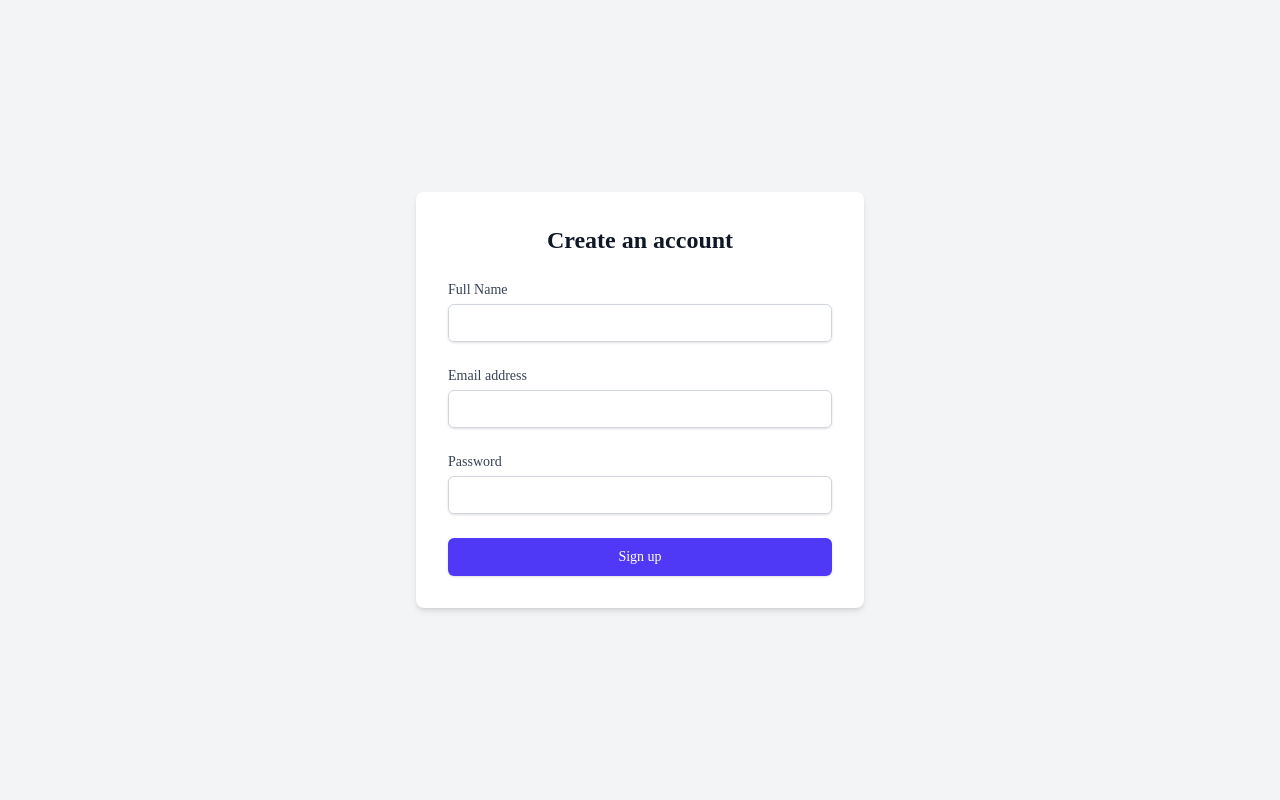
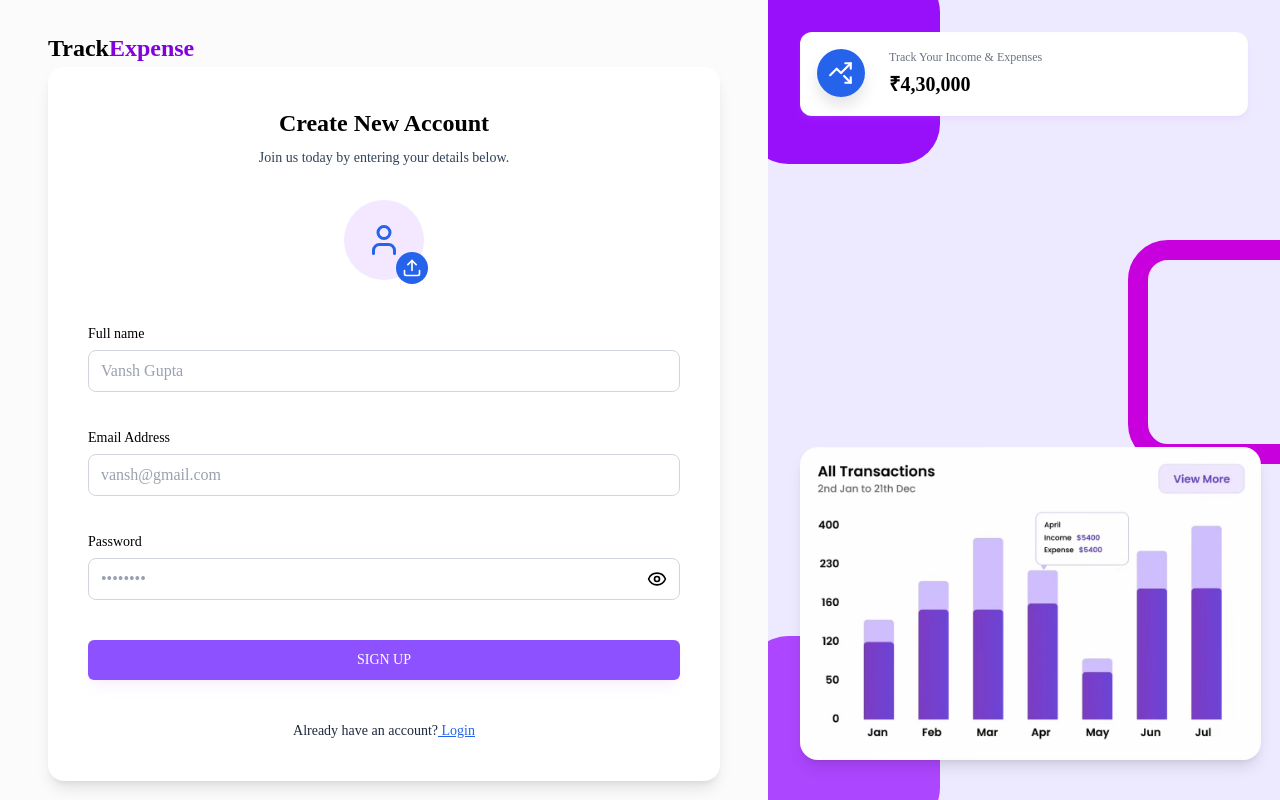
Before and after one commit to vanshxgupta/fin-tracker, a React (Vite) app in the folder frontend/expense-tracker/: page /signup in a window 1280 px wide. Built offline with nearby package versions, Linux system fonts and the light colour scheme; a web font is replaced by a local one.

Commit message:
signup page ui created ,and login and input updated

```diff
--- a/frontend/expense-tracker/src/components/Inputs/Input.jsx
+++ b/frontend/expense-tracker/src/components/Inputs/Input.jsx
@@ -1,7 +1,7 @@
-import React, { useState } from 'react';
+import React, { useEffect, useState } from 'react';
 import { LuEye, LuEyeClosed } from 'react-icons/lu';
 
-const Input = ({ value, onChange, label, placeholder, type }) => {
+const Input = ({ value, onChange, label, placeholder, type,name }) => {
   const [showPassword, setShowPassword] = useState(false);
 
   const toggleShowPassword = () => {
@@ -22,16 +22,16 @@ const Input = ({ value, onChange, label, placeholder, type }) => {
           placeholder={placeholder}
           value={value}
           onChange={(e) => onChange(e)}
-          className="w-full bg-transparent outline-none text-gray-900 dark:text-white placeholder-gray-400"
+          className="w-full bg-transparent outline-none text-gray-900 dark:text-black placeholder-gray-400"
         />
 
         {type === "password" && (
           <button
             type="button"
             onClick={toggleShowPassword}
-            className="ml-2 text-black hover:text-gray-700 dark:hover:text-gray-300 focus:outline-none"
+            className="ml-2 text-black hover:text-gray-950 dark:hover:text-black focus:outline-none"
           >
-            {showPassword ? <LuEyeClosed size={18} /> : <LuEye size={18} />}
+            {showPassword ? <LuEyeClosed size={20} /> : <LuEye size={20} />}
           </button>
         )}
       </div>
--- /dev/null
+++ b/frontend/expense-tracker/src/components/Inputs/ProfilePhotoSelector.jsx
@@ -0,0 +1,127 @@
+import React, { useRef, useState, useEffect } from 'react'
+import { LuUser, LuUpload, LuTrash } from "react-icons/lu"
+
+// maximum file size limit (2MB)
+const MAX_FILE_SIZE = 2 * 1024 * 1024; // 2MB
+
+const ProfilePhotoSelector = ({ image, setImage }) => {
+
+    // inputRef will be used to directly access or control a DOM element — like an <input> field — without re-rendering the component.
+    const inputRef = useRef(null);
+
+    const [previewUrl, setPreviewUrl] = useState(null)
+
+    // load saved image from localStorage on mount
+    useEffect(() => {
+        const savedImage = localStorage.getItem("profilePhoto");
+        if (savedImage) {
+            setPreviewUrl(savedImage);
+        }
+    }, []);
+
+    const handleImageChanges = (event) => {
+        const file = event.target.files[0];
+        // event.target	The <input type="file"> element
+        // event.target.files	The list of uploaded files
+        // event.target.files[0]	The first file selected
+
+        if (file) {
+            // validate file type
+            if (!file.type.startsWith("image/")) {
+                alert("Only image files are allowed!");
+                return;
+            }
+
+            // validate file size
+            if (file.size > MAX_FILE_SIZE) {
+                alert("File size should be less than 2MB!");
+                return;
+            }
+
+            // updates the setProfilePic state ultimately
+            setImage(file);
+
+            // URL.createObjectURL(file) Creates a temporary URL to access the selected file (like an image) locally, without uploading it.
+            const preview = URL.createObjectURL(file);
+            setPreviewUrl(preview)
+
+            // save image in localStorage as base64 so it persists on reload
+            const reader = new FileReader();
+            reader.onloadend = () => {
+                localStorage.setItem("profilePhoto", reader.result);
+            };
+            reader.readAsDataURL(file);
+        }
+    }
+
+    const handleRemoveImage = () => {
+        setImage(null)
+        setPreviewUrl(null)
+        // also clear from localStorage
+        localStorage.removeItem("profilePhoto");
+    }
+
+    const onChooseFile = () => {
+        // inputRef is a ref attached to the <input type="file"> element.
+        // inputRef.current refers to that input DOM element.
+        // .click() programmatically clicks the input, opening the file dialog.
+        inputRef.current.click()
+    }
+
+    // cleanup memory leaks by revoking object URL
+    useEffect(() => {
+        return () => {
+            if (previewUrl?.startsWith("blob:")) {
+                URL.revokeObjectURL(previewUrl);
+            }
+        };
+    }, [previewUrl]);
+
+    return (
+        <div className='flex justify-center mb-6'>
+            <input
+                className='hidden'
+                type="file"
+                accept='image/*'
+                ref={inputRef}
+                onChange={handleImageChanges}
+            />
+
+            {!previewUrl ? (
+                <div
+                    className='h-20 w-20 flex items-center justify-center bg-purple-100 rounded-full  cursor-pointer relative'
+                    onClick={onChooseFile}
+                    role="button"
+                    tabIndex={0}
+                    onKeyPress={(e) => e.key === "Enter" && onChooseFile()}
+                >
+                    <LuUser className='text-4xl text-primary' />
+                    <button
+                        className='w-8 h-8 text-xl flex items-center justify-center bg-primary text-white rounded-full absolute -bottom-1 -right-1  cursor-pointer'
+                        type='button'
+                    >
+                        <LuUpload />
+                    </button>
+                </div>
+            ) : (
+                <div className='relative'>
+                    <img
+                        className='w-20 h-20 rounded-full object-cover'
+                        src={previewUrl}
+                        alt="Profile Preview"
+                    />
+                    <button
+                        className='w-8 h-8 text-xl flex items-center justify-center bg-red-500 text-white rounded-full absolute -bottom-1 -right-1 cursor-pointer'
+                        type='button'
+                        onClick={handleRemoveImage}
+                    >
+                        <LuTrash />
+                    </button>
+                </div>
+            )
+            }
+        </div>
+    )
+}
+
+export default ProfilePhotoSelector
--- a/frontend/expense-tracker/src/pages/Auth/SignUp.jsx
+++ b/frontend/expense-tracker/src/pages/Auth/SignUp.jsx
@@ -1,73 +1,109 @@
-import React from 'react';
+import React, { useContext, useState } from 'react'
+import { Link, useNavigate } from 'react-router-dom'
+import AuthLayout from '../../components/layouts/AuthLayout'
+import Input from '../../components/Inputs/Input';
+import { validEmail } from '../../utils/helper';
+import ProfilePhotoSelector from '../../components/Inputs/ProfilePhotoSelector';
+// import axiosInstance from '../../utils/axiosInstance';
+// import { API_PATH } from '../../utils/apiPath';
+// import { UserContext } from '../../context/userContext';
+// import uploadImage from '../../utils/uploadImage';
+
 
 const SignUp = () => {
+
+  const navigate = useNavigate();
+
+  const [profilePic, setProfilePic] = useState("")
+  const [fullName, setFullName] = useState("")
+  const [email, setEmail] = useState("")
+  const [password, setPassword] = useState("")
+
+  const [error, setError] = useState(null)
+
+  // const { updateUser } = useContext(UserContext)
+
+  const handleSignUp = async (e) => {
+    e.preventDefault()
+
+    let profileImageUrl = ""
+
+    if (!fullName) {
+      setError("Enter your full name")
+      return
+    }
+    if (!validEmail(email)) {
+      setError("enter valid emailId")
+      return
+    }
+
+    if (!password) {
+      setError("enter password")
+      return
+    }
+
+    setError("")
+
+    // SignUp API call
+  }
+
   return (
-    <div className="flex items-center justify-center min-h-screen bg-gray-100">
-      <div className="w-full max-w-md p-8 space-y-6 bg-white rounded-lg shadow-md">
-        <h2 className="text-2xl font-bold text-center text-gray-900">
-          Create an account
-        </h2>
-        <form className="space-y-6">
-          <div>
-            <label htmlFor="full-name" className="block text-sm font-medium text-gray-700">
-              Full Name
-            </label>
-            <div className="mt-1">
-              <input
-                id="full-name"
-                name="full-name"
-                type="text"
-                autoComplete="name"
-                required
-                className="block w-full px-3 py-2 placeholder-gray-400 border border-gray-300 rounded-md shadow-sm appearance-none focus:outline-none focus:ring-indigo-500 focus:border-indigo-500 sm:text-sm"
-              />
+    <AuthLayout>
+      <div className='flex items-center justify-center w-full h-full'>
+        <div className='w-full max-w-2xl bg-white p-10 rounded-2xl shadow-lg'>
+          <h3 className='text-2xl font-semibold text-black text-center'>
+            Create New Account
+          </h3>
+          <p className='text-[14px] text-slate-700 mt-2 mb-8 text-center'>
+            Join us today by entering your details below.
+          </p>
+
+          <form onSubmit={handleSignUp} className="flex flex-col gap-5">
+
+            <div className="flex justify-center">
+              <ProfilePhotoSelector image={profilePic} setImage={setProfilePic} />
             </div>
-          </div>
 
-          <div>
-            <label htmlFor="email" className="block text-sm font-medium text-gray-700">
-              Email address
-            </label>
-            <div className="mt-1">
-              <input
-                id="email"
-                name="email"
-                type="email"
-                autoComplete="email"
-                required
-                className="block w-full px-3 py-2 placeholder-gray-400 border border-gray-300 rounded-md shadow-sm appearance-none focus:outline-none focus:ring-indigo-500 focus:border-indigo-500 sm:text-sm"
-              />
-            </div>
-          </div>
+            {/* Name and email stacked vertically */}
+            <Input
+              type="text"
+              value={fullName}
+              onChange={({ target }) => setFullName(target.value)}
+              label="Full name"
+              placeholder="Vansh Gupta"
+            />
 
-          <div>
-            <label htmlFor="password" className="block text-sm font-medium text-gray-700">
-              Password
-            </label>
-            <div className="mt-1">
-              <input
-                id="password"
-                name="password"
-                type="password"
-                autoComplete="new-password"
-                required
-                className="block w-full px-3 py-2 placeholder-gray-400 border border-gray-300 rounded-md shadow-sm appearance-none focus:outline-none focus:ring-indigo-500 focus:border-indigo-500 sm:text-sm"
-              />
-            </div>
-          </div>
+            <Input
+              type="text"
+              value={email}
+              onChange={({ target }) => setEmail(target.value)}
+              label="Email Address"
+              placeholder='vansh@gmail.com'
+            />
 
-          <div>
-            <button
-              type="submit"
-              className="flex justify-center w-full px-4 py-2 text-sm font-medium text-white bg-indigo-600 border border-transparent rounded-md shadow-sm hover:bg-indigo-700 focus:outline-none focus:ring-2 focus:ring-offset-2 focus:ring-indigo-500"
-            >
-              Sign up
+            <Input
+              type="password"
+              value={password}
+              onChange={({ target }) => setPassword(target.value)}
+              label="Password"
+              placeholder='••••••••'
+            />
+
+            {error && <p className='text-red-500 text-xs'>{error}</p>}
+
+            <button type='submit' className='btn-primary cursor-pointer w-full text-lg py-3'>
+              SIGN UP
             </button>
-          </div>
-        </form>
+
+            <p className='text-[14px] text-slate-800 text-center mt-4'>
+              Already have an account?
+              <Link className='font-medium text-primary underline' to="/login"> Login</Link>
+            </p>
+          </form>
+        </div>
       </div>
-    </div>
-  );
-};
+    </AuthLayout>
+  )
+}
 
-export default SignUp;
+export default SignUp
```
Also changed, not shown: frontend/expense-tracker/src/pages/Auth/Login.jsx (+13 -10 lines).
